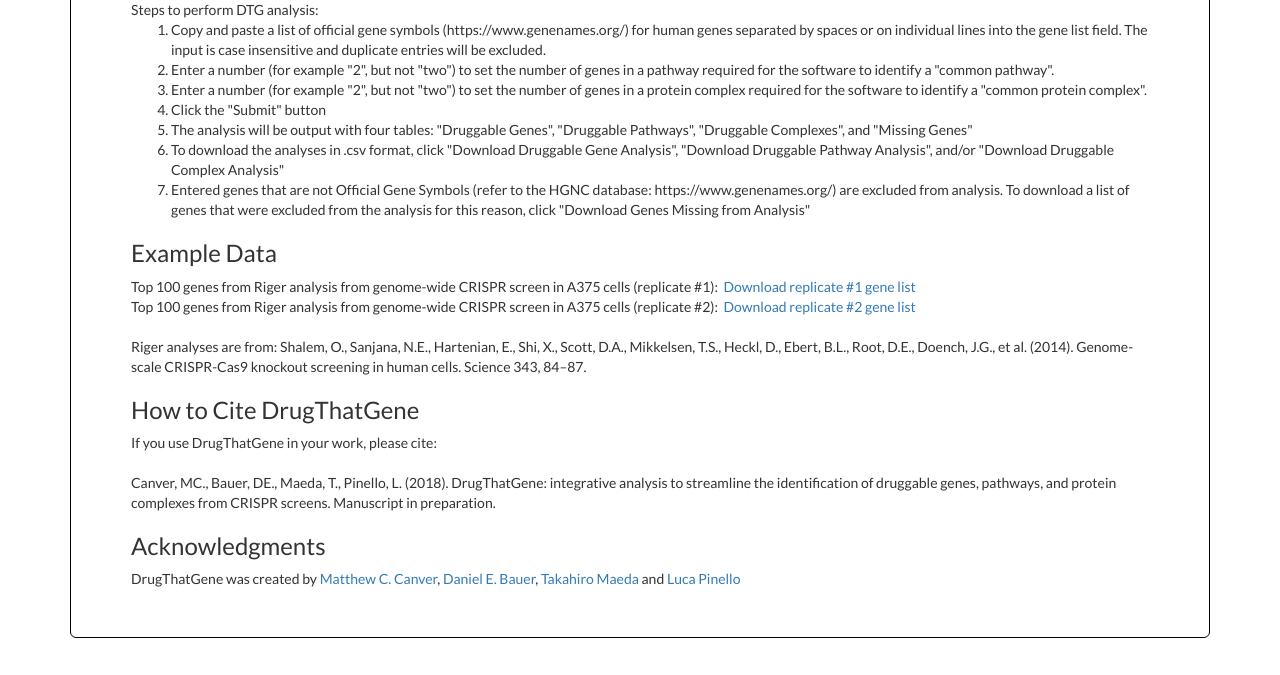
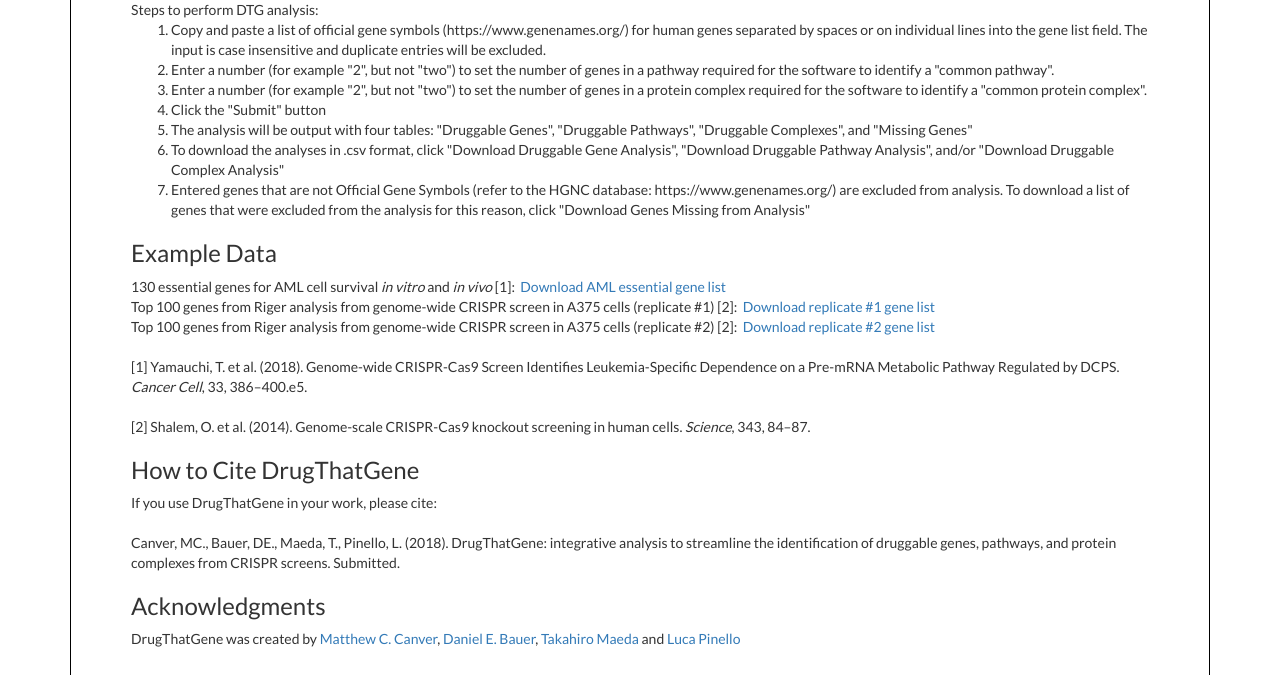
Before and after one commit to pinellolab/DrugThatGene, a Python web app: template DrugThatGene/templates/help.html in a window 1280 px wide. Shown: the part 1806-2481 px from the top of the page. Run offline with Jinja, Linux system fonts and the light colour scheme; the template is opened without the code that fills it, so the values that code supplies are empty; some libraries are stand-ins or nearby versions.

Commit message:
Add files via upload

```diff
--- a/DrugThatGene/templates/help.html
+++ b/DrugThatGene/templates/help.html
@@ -88,14 +88,17 @@
 			<li>Entered genes that are not Official Gene Symbols (refer to the HGNC database: https://www.genenames.org/) are excluded from analysis. To download a list of genes that were excluded from the analysis for this reason, click "Download Genes Missing from Analysis"</li>
 			</ol>
 			<h3>Example Data</h3>
-			Top 100 genes from Riger analysis from genome-wide CRISPR screen in A375 cells (replicate #1):&nbsp <a href="{{ url_for('example_one') }}">Download replicate #1 gene list</a><br>
-			Top 100 genes from Riger analysis from genome-wide CRISPR screen in A375 cells (replicate #2):&nbsp <a href="{{ url_for('example_two') }}">Download replicate #2 gene list</a><br>
+			130 essential genes for AML cell survival <i>in vitro</i> and <i>in vivo</i> [1]:&nbsp <a href="{{ url_for('example_aml') }}">Download AML essential gene list</a><br>
+			Top 100 genes from Riger analysis from genome-wide CRISPR screen in A375 cells (replicate #1) [2]:&nbsp <a href="{{ url_for('example_one') }}">Download replicate #1 gene list</a><br>
+			Top 100 genes from Riger analysis from genome-wide CRISPR screen in A375 cells (replicate #2) [2]:&nbsp <a href="{{ url_for('example_two') }}">Download replicate #2 gene list</a><br>
 			<br>
-			Riger analyses are from: Shalem, O., Sanjana, N.E., Hartenian, E., Shi, X., Scott, D.A., Mikkelsen, T.S., Heckl, D., Ebert, B.L., Root, D.E., Doench, J.G., et al. (2014). Genome-scale CRISPR-Cas9 knockout screening in human cells. Science 343, 84–87.
+			[1] Yamauchi, T. et al. (2018). Genome-wide CRISPR-Cas9 Screen Identifies Leukemia-Specific Dependence on a Pre-mRNA Metabolic Pathway Regulated by DCPS. <i>Cancer Cell</i>, 33, 386–400.e5.<br>
+			<br>
+			[2] Shalem, O. et al. (2014). Genome-scale CRISPR-Cas9 knockout screening in human cells. <i>Science</i>, 343, 84–87.
 
 			<h3>How to Cite DrugThatGene</h3>
 			If you use DrugThatGene in your work, please cite:<br><br>
-			Canver, MC., Bauer, DE., Maeda, T., Pinello, L. (2018). DrugThatGene: integrative analysis to streamline the identification of druggable genes, pathways, and protein complexes from CRISPR screens. Manuscript in preparation.
+			Canver, MC., Bauer, DE., Maeda, T., Pinello, L. (2018). DrugThatGene: integrative analysis to streamline the identification of druggable genes, pathways, and protein complexes from CRISPR screens. Submitted.
 
 			<h3>Acknowledgments</h3>
 			DrugThatGene was created by <a href="https://twitter.com/MatthewCanver?lang=en" target="_blank">Matthew C. Canver</a>, <a href="http://www.bauerlab.org/" target="_blank">Daniel E. Bauer</a>, <a href="https://twitter.com/tmhemonc?lang=en" target="_blank">Takahiro Maeda</a> and <a href="http://pinellolab.org/" target="_blank">Luca Pinello</a>
```
